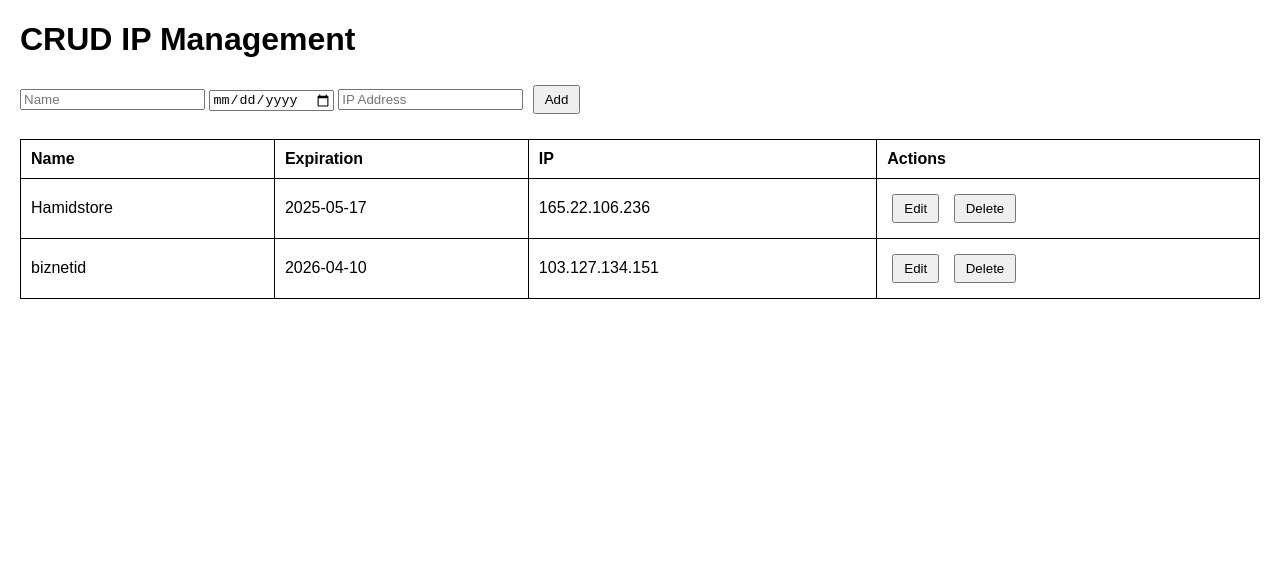
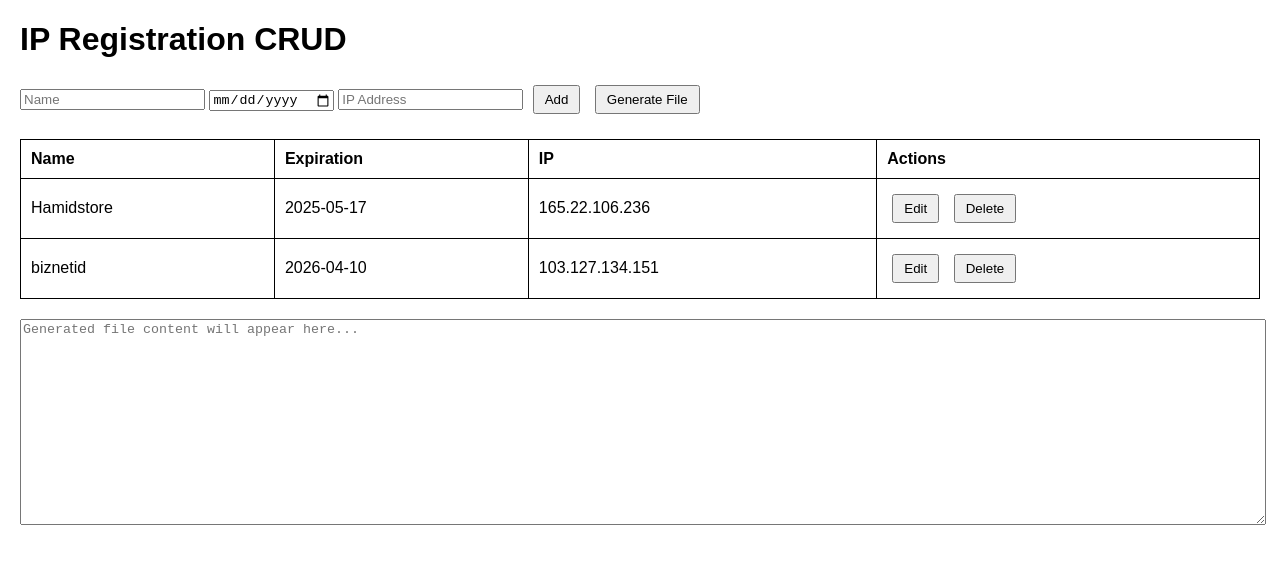
Before and after one commit to bowowiwendi/ipvps, a plain HTML site: page index.html in a window 1280 px wide. Drawn offline with Linux system fonts and the light colour scheme.

Commit message:
Update index.html

```diff
--- a/index.html
+++ b/index.html
@@ -3,7 +3,7 @@
 <head>
   <meta charset="UTF-8">
   <meta name="viewport" content="width=device-width, initial-scale=1.0">
-  <title>CRUD IP Management</title>
+  <title>IP Registration CRUD</title>
   <style>
     body {
       font-family: Arial, sans-serif;
@@ -21,23 +21,26 @@
       padding: 10px;
       text-align: left;
     }
-    .hidden {
-      display: none;
-    }
     button {
       margin: 5px;
       padding: 5px 10px;
       cursor: pointer;
     }
+    textarea {
+      width: 100%;
+      height: 200px;
+      margin-top: 20px;
+    }
   </style>
 </head>
 <body>
-  <h1>CRUD IP Management</h1>
+  <h1>IP Registration CRUD</h1>
   <div>
     <input type="text" id="name" placeholder="Name">
     <input type="date" id="expiration" placeholder="Expiration Date">
     <input type="text" id="ip" placeholder="IP Address">
     <button onclick="addEntry()">Add</button>
+    <button onclick="generateFile()">Generate File</button>
   </div>
   <table id="ipTable">
     <thead>
@@ -52,7 +55,7 @@
       <!-- Dynamic rows will be generated here -->
     </tbody>
   </table>
-
-  <script src="script.js"></script>
+  <textarea id="output" readonly placeholder="Generated file content will appear here..."></textarea>
 </body>
+<script src="script.js"></script>
 </html>
```
